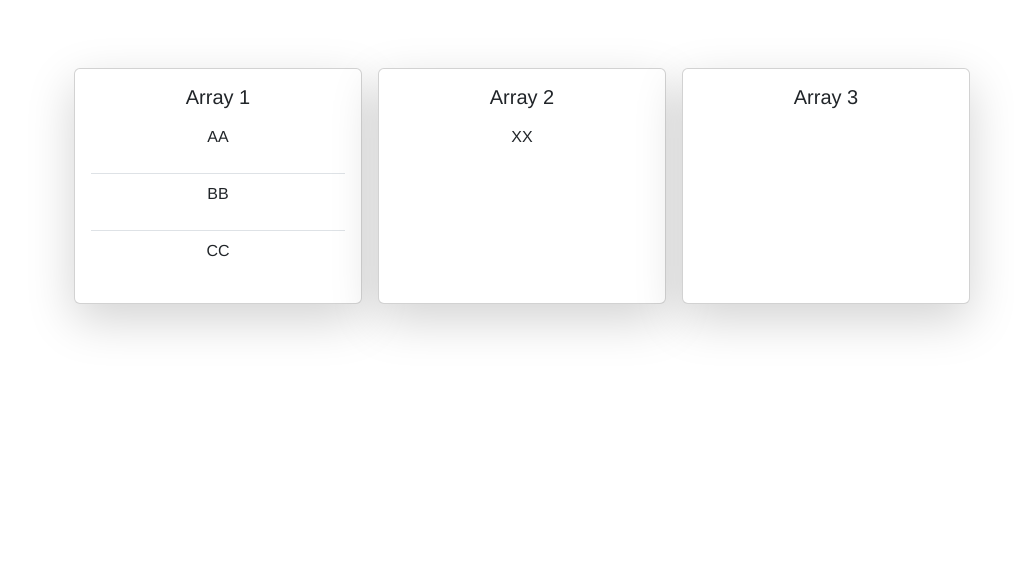
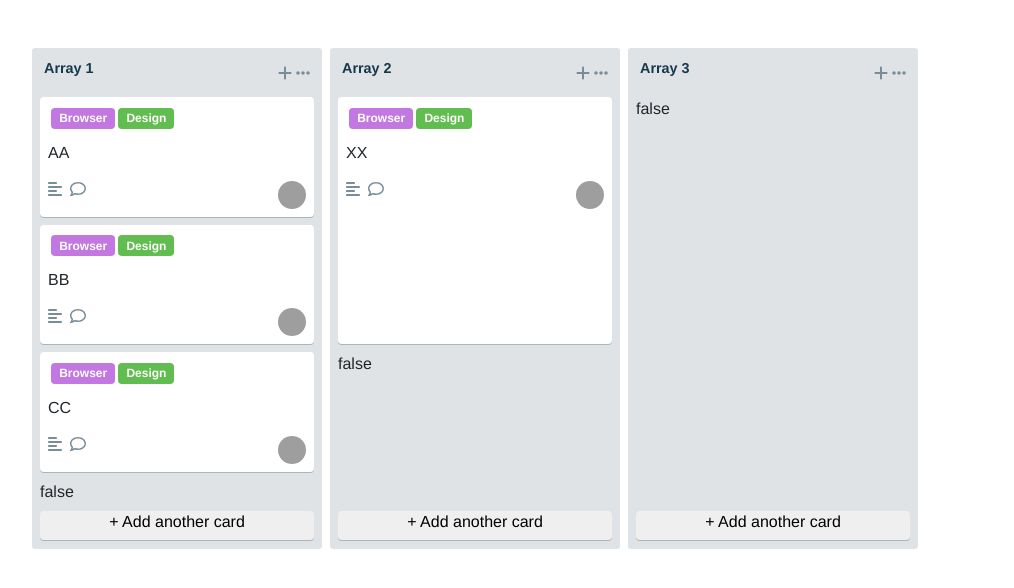
Before and after one commit to tvshreyanshi/drag-and-drop-vue, a Vue app: page / in a window 1280 px wide. Shown: the top 588 px of the page, without its empty margins (16-1030 px from the left). Built offline with nearby package versions, Linux system fonts and the light colour scheme; grey boxes are pictures that could not be loaded.

Commit message:
add new card, awap

```diff
--- a/package.json
+++ b/package.json
@@ -8,10 +8,14 @@
     "lint": "vue-cli-service lint"
   },
   "dependencies": {
+    "@fortawesome/free-brands-svg-icons": "^6.4.2",
+    "@fortawesome/free-regular-svg-icons": "^6.4.2",
+    "@fortawesome/free-solid-svg-icons": "^6.4.2",
+    "@fortawesome/vue-fontawesome": "^3.0.3",
     "bootstrap": "^5.3.2",
     "bootstrap-vue": "^2.23.1",
     "core-js": "^3.8.3",
-    "vue": "^3.2.13"
+    "vue": "^3.3.7"
   },
   "devDependencies": {
     "@babel/core": "^7.12.16",
--- a/public/index.html
+++ b/public/index.html
@@ -5,6 +5,7 @@
     <meta http-equiv="X-UA-Compatible" content="IE=edge">
     <meta name="viewport" content="width=device-width,initial-scale=1.0">
     <link rel="icon" href="<%= BASE_URL %>favicon.ico">
+    <link rel="stylesheet" href="https://cdn.jsdelivr.net/npm/bootstrap-icons@1.3.0/font/bootstrap-icons.css">
     <title><%= htmlWebpackPlugin.options.title %></title>
   </head>
   <body>
--- a/src/App.vue
+++ b/src/App.vue
@@ -16,12 +16,11 @@ export default {
 </script>
 
 <style>
-#app {
-  font-family: Avenir, Helvetica, Arial, sans-serif;
-  -webkit-font-smoothing: antialiased;
-  -moz-osx-font-smoothing: grayscale;
-  text-align: center;
-  color: #2c3e50;
-  margin-top: 60px;
+body {
+  font-family: 'Helvetica Neue',Arial,Helvetica,sans-serif;
 }
+
+/* .wrapper {
+  padding: 1rem;
+} */
 </style>
--- a/src/components/SimpleDrag.vue
+++ b/src/components/SimpleDrag.vue
@@ -1,20 +1,23 @@
 <template>
-  <div class="container d-flex">
-    <div
-      class="card shadow-lg p-3 mb-5 bg-body rounded m-2"
-      style="width: 18rem"
+  <section class="wrapper p-5">
+    <ul class="column__list h-100">
+      <li
+        class="column__item h-100"
         v-for="(data, index) in response.data"
         :key="index"
       >
-      <h5 class="card-title">{{data.title}}</h5>
-      <div class="h-100">
+        <div class="column__title--wrapper">
+          <h2 class="w-100">{{ data.title }}</h2>
+          <font-awesome-icon :icon="['fas', 'plus']" class="column__item--cta" />
+          <font-awesome-icon :icon="['fas', 'ellipsis']" class="icons" />
+        </div>
         <ul
+          class="card__list"
           @drop.prevent="dropItem(index, $event)"
           @dragover.prevent="allowDrop"
-          class="list-group list-group-flush h-100"
         >
           <li
-            class="list-group-item"
+            class="card__item"
             v-for="(item, itemindex) in data.data"
             :key="itemindex"
             :draggable="true"
@@ -22,34 +25,148 @@
             @dragover.prevent="internalAllowDrop"
             @drop.prevent="internalDrop(index, itemindex)"
           >
+            <span class="card__tag card__tag--browser">Browser</span>
+            <span class="card__tag card__tag--design">Design</span>
             <span v-if="item && item.html" v-html="item.html"></span>
+            <div class="card__actions">
+              <li class="card__actions--wrapper">
+                <font-awesome-icon
+                  class="icons"
+                  :icon="['fas', 'align-left']"
+                />
+                <font-awesome-icon :icon="['far', 'comment']" class="icons" />
+                <div class="card__avatars">
+                  <li class="card__avatars--item">
+                    <img src="https://encrypted-tbn0.gstatic.com/images?q=tbn:ANd9GcRuXwdzjy8m5Awd5zZ6GknOv2dVo0xYeHEvJu3JGU3SlXEH7y1WV4GIpgSlAmQIN4a0qBI&usqp=CAU" alt="Man standing near balcony" class="avatar__image">
+                  </li>
+                </div>
+              </li>
+            </div>
+          </li>{{ addNewCard }}
+          <ul
+          v-if="addNewCard"
+          class="card__list"
+          @drop.prevent="dropItem(index, $event)"
+          @dragover.prevent="allowDrop"
+        >
+          <li
+            class="card__item"
+            :draggable="true"
+            @dragstart="dragStart(index, itemindex)"
+            @dragover.prevent="internalAllowDrop"
+            @drop.prevent="internalDrop(index, itemindex)"
+          >
+            <span class="card__tag card__tag--browser">Browser</span>
+            <span class="card__tag card__tag--design">Design</span>
+            <span></span>
+            <div class="card__actions">
+              <li class="card__actions--wrapper">
+                <font-awesome-icon
+                  class="icons"
+                  :icon="['fas', 'align-left']"
+                />
+                <font-awesome-icon :icon="['far', 'comment']" class="icons" />
+                <div class="card__avatars">
+                  <li class="card__avatars--item">
+                    <img src="https://encrypted-tbn0.gstatic.com/images?q=tbn:ANd9GcRuXwdzjy8m5Awd5zZ6GknOv2dVo0xYeHEvJu3JGU3SlXEH7y1WV4GIpgSlAmQIN4a0qBI&usqp=CAU" alt="Man standing near balcony" class="avatar__image">
+                  </li>
+                </div>
+              </li>
+            </div>
+            <div class="form-group">
+            <label for="cardTitle">Title:</label>
+            <input v-model="newCard.title" type="text" id="cardTitle" />
+          </div>
+          <div class="form-group">
+            <label for="cardDescription">Description:</label>
+            <textarea v-model="newCard.description" id="cardDescription"></textarea>
+          </div>
+          <button @click="addCard(id)">Add Card</button>
           </li>
         </ul>
+        </ul>
+          <button class="add-btn" @click.prevent="addCard(index)">
+            <!-- <font-awesome-icon :icon="['fas', 'plus']" class="icons" /> -->
+            <h6>+ Add another card</h6>
+          </button>
+      </li>
+    </ul>
+    <!-- <div class="modal fade" id="exampleModal" tabindex="-1" aria-labelledby="exampleModalLabel" aria-hidden="true">
+      <div class="modal-dialog">
+        <div class="modal-content">
+          <div class="modal-body">
+            <div class="form-group">
+            <label for="cardTitle">Title:</label>
+            <input v-model="newCard.title" type="text" id="cardTitle" />
+          </div>
+          <div class="form-group">
+            <label for="cardDescription">Description:</label>
+            <textarea v-model="newCard.description" id="cardDescription"></textarea>
+          </div>
+          <button @click="addCard(id)">Add Card</button>
+          </div>
+          <div class="modal-footer">
+            <button type="button" class="btn btn-secondary" data-bs-dismiss="modal">Close</button>
+            <button type="button" class="btn btn-primary">Save changes</button>
           </div>
         </div>
       </div>
+    </div> -->
+
+  </section>
 </template>
 <script>
 import { ref } from "vue";
 export default {
   name: "SimpleDrag",
   setup() {
-    const response = ref({"data": [
+    const response = ref({
+      data: [
         {
-            title:'Array 1',
-            data:[{ html: "<p>AA<p>", age: 11 }, { html: "<p>BB</p>", age: 22 }, { html: "<p>CC</p>", age: 33 },]
+          title: "Array 1",
+          drop_col_id:'',
+          data: [
+            { html: "<p>AA<p>", age: 11 },
+            { html: "<p>BB</p>", age: 22 },
+            { html: "<p>CC</p>", age: 33 },
+          ],
         },
         {
-            title: 'Array 2',
-            data:[{ html: "<p>XX</p>", age: 66 }],
+          title: "Array 2",
+          data: [{ html: "<p>XX</p>", age: 66 }],
         },
         {
-            title: 'Array 3',
-            data: []
-          }
-    ] })
+          title: "Array 3",
+          data: [],
+        },
+      ],
+    });
     const draggedItem = ref(null);
     const draggedArray = ref(null);
+    let getArrayId = ref(null);
+    let addNewCard = ref(false);
+    const newCard = ref({
+      title: "",
+      description: "",
+    });
+
+    const addCard = (index) => {
+
+      console.log('avla--------', getArrayId);
+      if (newCard.value.title.trim() !== "") {
+        if (!response.value.data[index]) {
+          response.value.data[index] = { data: [] };
+        }
+        console.log('res', response.value);
+        response.value.data[index].data.push({
+          html: `<p>${newCard.value.title}</p>`,
+          age: `<p>${newCard.value.description}</p>`, // Set the age as needed
+        });
+        console.log('response', response.value);
+        newCard.value.title = "";
+        newCard.value.description = "";
+      }
+    };
 
     const dragStart = (arrayIndex, itemIndex) => {
       draggedItem.value = itemIndex;
@@ -63,37 +180,28 @@ export default {
     };
     const internalDrop = (targetArrayIndex, targetIndex) => {
       if (draggedItem.value === null || draggedArray.value === null) return;
-
+      if(draggedArray.value === targetArrayIndex){
         const targetArray = response.value.data[targetArrayIndex];
         const draggedItemObj = targetArray.data.splice(draggedItem.value, 1)[0];
         targetArray.data.splice(targetIndex, 0, draggedItemObj);
-
-      // draggedItem.value = null;
-      // draggedArray.value = null;
+      }
     };
 
-
     const dropItem = (targetArrayIndex, event) => {
-      console.log('draggedItem', draggedItem);
+      event.preventDefault();
       if (draggedItem.value === null || draggedArray.value === null) return;
 
       const targetArray = response.value.data[targetArrayIndex];
-      const targetList = event.currentTarget;
-      const targetIndex = Array.from(targetList.children).indexOf(event.target);
-      console.log('targetIndex', targetIndex);
-      console.log('targetList', targetList);
-
-      if (targetIndex === targetList.children.length - 1) {
+      const targetList = event.target.parentElement;
+      const targetIndex = Array.from(targetList && targetList.children).indexOf(event.target);
+      if (targetIndex === targetList && targetList.children.length - 1) {
         const sourceArrayIndex = draggedArray.value;
-        console.log('sourceArrayIndex', sourceArrayIndex);
-        console.log('targetArrayIndex', targetArrayIndex);
         if (sourceArrayIndex !== targetArrayIndex) {
           const sourceArray = response.value.data[sourceArrayIndex];
           targetArray.data.push(sourceArray.data[draggedItem.value]);
           sourceArray.data.splice(draggedItem.value, 1);
         }
       } else {
-
         const sourceArrayIndex = draggedArray.value;
         if (sourceArrayIndex !== targetArrayIndex) {
           const sourceArray = response.value.data[sourceArrayIndex];
@@ -101,7 +209,6 @@ export default {
           sourceArray.data.splice(draggedItem.value, 1);
         }
       }
-
       draggedItem.value = null;
       draggedArray.value = null;
     };
@@ -112,7 +219,176 @@ export default {
       dropItem,
       internalDrop,
       internalAllowDrop,
+      addCard,
+      newCard,
+      addNewCard,
     };
   },
 };
 </script>
+<style>
+.column__list {
+  display: grid;
+  grid-template-columns: repeat(auto-fill, minmax(260px, 1fr));
+  grid-gap: 0.5rem;
+  align-items: start;
+  /* uncomment these lines if you want to have the standard Trello behavior instead of the column wrapping */
+  /*   grid-auto-flow: column;
+    grid-auto-columns: minmax(260px, 1fr); */
+}
+
+.column__item {
+  border-radius: 0.2rem;
+  background-color: #dfe3e6;
+  padding: 0.5rem;
+}
+
+.column__title--wrapper {
+  display: flex;
+  /* grid-template-columns: repeat(2, 1fr); */
+  padding: 0.25rem;
+  align-items: center;
+}
+
+.column__title--wrapper h2 {
+  color: #17394d;
+  font-weight: 700;
+  font-size: 0.9rem;
+}
+
+.column__title--wrapper .icons {
+  text-align: right;
+  color: #798d99;
+}
+
+.column__item--cta {
+  padding: 0.25rem;
+  display: flex;
+  color: #798d99;
+}
+
+.column__item--cta .icons {
+  margin-right: 0.25rem;
+}
+.card__list {
+  display: grid;
+  grid-template-rows: auto;
+  grid-gap: 0.5rem;
+  margin: 0.5rem 0;
+  height: calc(100% - 80px);
+}
+
+.card__item {
+  background-color: white;
+  border-radius: 0.25rem;
+  box-shadow: 0 1px 0 rgba(9, 45, 66, 0.25);
+  padding: 0.5rem;
+}
+
+.card__tag {
+  font-size: 0.75rem;
+  padding: 0.1rem 0.5rem;
+  border-radius: 0.25rem;
+  font-weight: 700;
+  color: white;
+  margin-bottom: 0.75rem;
+  display: inline-block;
+  margin-left: 0.2rem;
+}
+
+.card__image {
+  width: 100%;
+  margin-bottom: 0.25rem;
+}
+
+/* sticker colors */
+
+.card__tag--design {
+  background-color: #61bd4f;
+}
+
+.card__tag--browser {
+  background-color: #c377e0;
+}
+
+.card__tag--mobile {
+  background-color: #f2d600;
+}
+
+.card__tag--high {
+  background-color: #eb5a46;
+}
+
+.card__tag--low {
+  background-color: #00c2e0;
+}
+
+.card__title {
+  color: #17394d;
+  margin-bottom: 0.75rem;
+}
+
+/* card actions */
+
+.card__actions {
+  display: flex;
+  align-items: center;
+}
+
+.card__actions--wrapper .icons {
+  color: #798d99;
+  margin-right: 0.5rem;
+}
+.card__actions--wrapper {
+  display: flex;
+  width: 100%;
+}
+
+.card__actions--text {
+  color: #798d99;
+  font-size: 0.8rem;
+  margin-left: -0.25rem;
+  margin-right: 0.5rem;
+}
+
+.card__avatars {
+  display: flex;
+  flex: 1;
+  justify-content: flex-end;
+}
+
+.card__avatars--item {
+  margin-left: 0.25rem;
+  width: 28px;
+  height: 28px;
+}
+
+.avatar__image {
+  border-radius: 50%;
+  width: 100%;
+  height: 100%;
+  object-fit: cover;
+}
+ul {
+  list-style-type: none;
+}
+li {
+  list-style-type: none;
+  margin: 0;
+  padding: 0;
+}
+ol {
+  list-style-type: none;
+}
+ol, ul {
+  padding-left: 0%;
+}
+.add-btn {
+  border: none;
+  width: 100%;
+  border-radius: 0.25rem;
+  box-shadow: 0 1px 0 rgba(9, 45, 66, 0.25);
+  display: flex;
+  justify-content: center;
+}
+</style>
```
Also changed, not shown: src/main.js (+12 -1 lines), 1 other file (tests, documents, lock files or other folders). Lines whose indentation alone changed are shown as unchanged.
